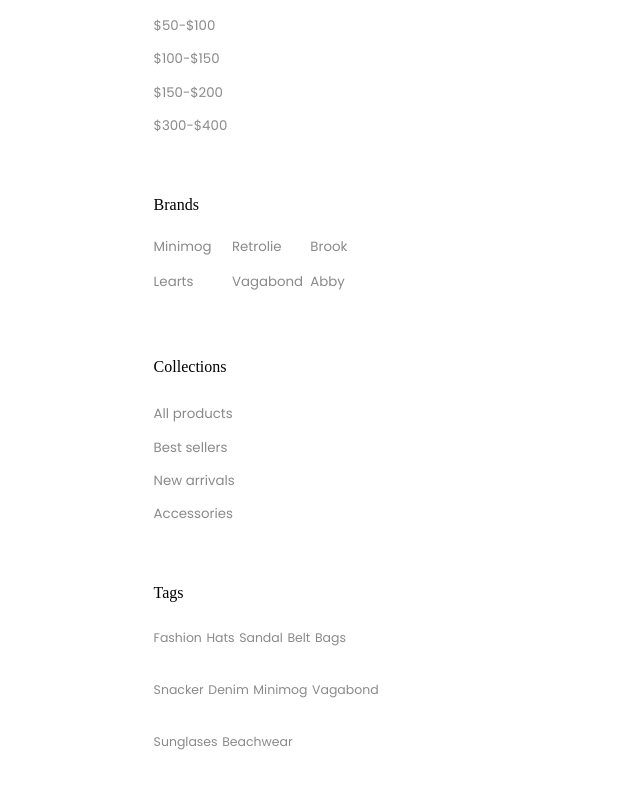
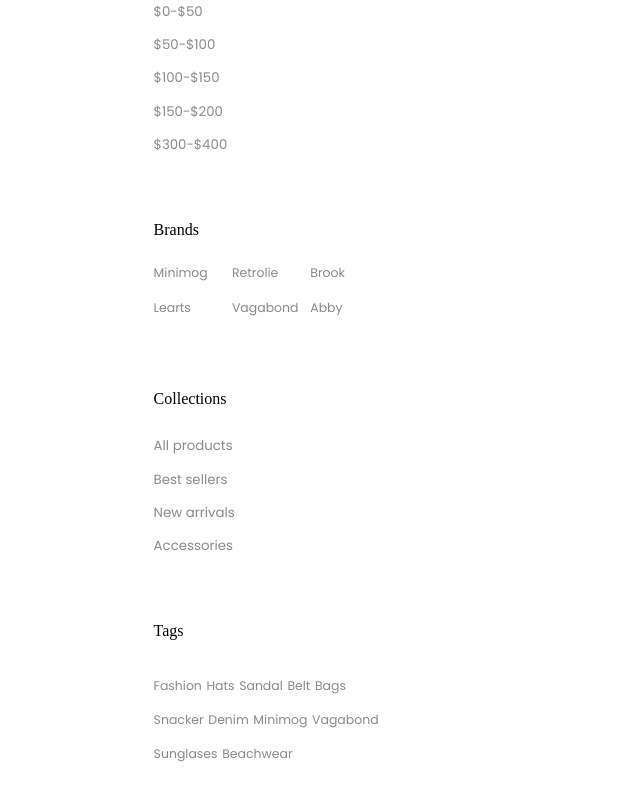
Before and after one commit to DouglaasPH/eCommerce, an Angular app in the folder frontend/: page /shop in a window 1280 px wide. Shown: the part 864-1664 px from the top of the page, without its empty margins (0-640 px from the left). Built offline with nearby package versions, Linux system fonts and the light colour scheme; a web font is replaced by a local one.

Commit message:
feature: pequenas alterações.

```diff
--- a/frontend/src/app/pages/shop/components/filters/filters-component.component.scss
+++ b/frontend/src/app/pages/shop/components/filters/filters-component.component.scss
@@ -183,6 +183,7 @@
 .brand {
     border: none;
     width: 29%;
+    font-size: 78%;
 }
 
 .container-collections {
@@ -207,7 +208,7 @@
 }
 
 .container-tags {
-    height: 15%;
+    height: 12%;
     width: 60%;
     display: flex;
     flex-direction: column;
@@ -215,7 +216,7 @@
 }
 
 .container-chose-tags {
-    height: 80%;
+    height: 65%;
     display: flex;
     flex-direction: row;
     flex-wrap: wrap;
```
